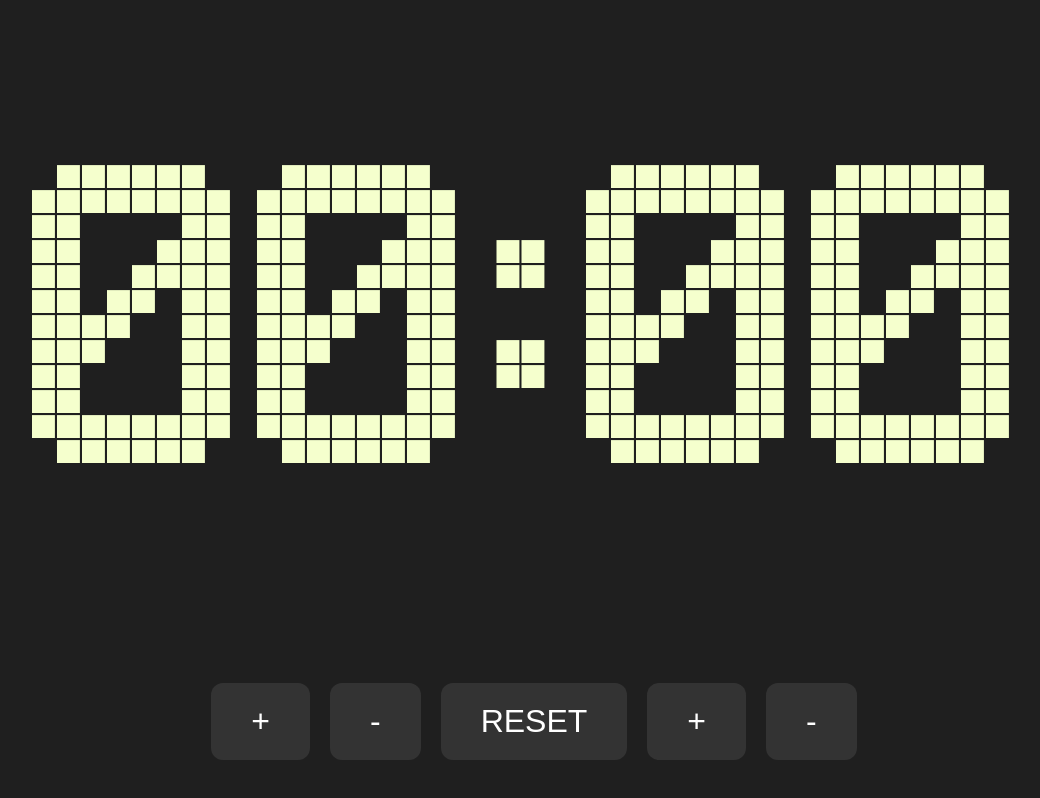
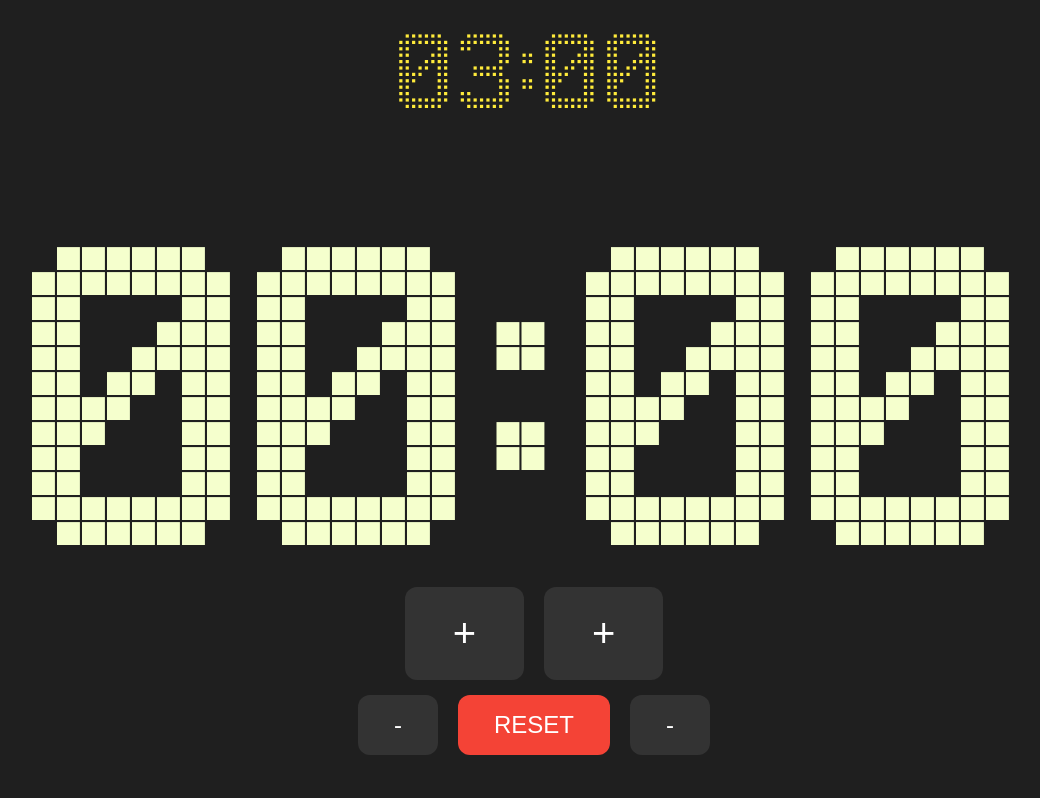
Before and after one commit to REX727/Score-Counter, a plain HTML site: page index.html in a window 1280 px wide. Both pictures are taken after a click on the button "RESET". Shown: the whole page, without its empty margins (106-1146 px from the left). Drawn offline with Linux system fonts and the light colour scheme.

Commit message:
V 0.2 BETA

```diff
--- a/index.html
+++ b/index.html
@@ -16,18 +16,24 @@
     <script src="main.js" defer></script>
 </head>
 <body>
-    <div class="scoreboard">
-        <h2 id="BLUE">00</h2>
-        <h2>:</h2>
-        <h2 id="RED">00</h2>
+    <div class="timer" id="timer">03:00</div>
+    <div class="main-center">
+        <div class="scoreboard">
+            <h2 id="BLUE">00</h2>
+            <h2>:</h2>
+            <h2 id="RED">00</h2>
+        </div>
     </div>
     <div class="buttons">
-        <button onclick="score_add_blue()">+</button>
-        <button onclick="score_minus_blue()">-</button>
-        <button onclick="score_reset()">RESET</button>
-        <button onclick="score_add_red()">+</button>
-        <button onclick="score_minus_red()">-</button>
-
+        <div class="row">
+            <button class="btn-plus" onclick="score_add_blue()" title="藍隊加分 (B)">+</button>
+            <button class="btn-plus" onclick="score_add_red()" title="紅隊加分 (R)">+</button>
+        </div>
+        <div class="row">
+            <button class="btn-minus" onclick="score_minus_blue()">-</button>
+            <button class="btn-reset" onclick="reset()">RESET</button>
+            <button class="btn-minus" onclick="score_minus_red()">-</button>
+        </div>
     </div>
 </body>
 </html>
--- a/main.js
+++ b/main.js
@@ -1,6 +1,5 @@
 let blue_s = 00;
 let red_s = 00;
-
 
 function score_add_red() {
     red_s += 1;
@@ -9,7 +8,6 @@ function score_add_red() {
     }else{
         document.getElementById('RED').innerHTML = `${red_s}`;
     }
-
 }
 
 function score_add_blue() {
@@ -49,3 +47,67 @@ function score_reset() {
     document.getElementById('RED').innerHTML = `0${red_s}`;
     document.getElementById('BLUE').innerHTML = `0${blue_s}`;
 }
+
+// Timer
+let timerDuration = 3 * 60; // 3 minutes in seconds
+let timer = timerDuration;
+let timerInterval = null;
+let timerStarted = false; // 新增狀態
+
+function updateTimerDisplay() {
+    const min = String(Math.floor(timer / 60)).padStart(2, '0');
+    const sec = String(timer % 60).padStart(2, '0');
+    document.getElementById('timer').textContent = `${min}:${sec}`;
+}
+
+function startTimer() {
+    if (timerInterval) return;
+    timerInterval = setInterval(() => {
+        if (timer > 0) {
+            timer--;
+            updateTimerDisplay();
+        } else {
+            clearInterval(timerInterval);
+            timerInterval = null;
+        }
+    }, 1000);
+    timerStarted = true;
+}
+
+function resetTimer() {
+    clearInterval(timerInterval);
+    timerInterval = null;
+    timer = timerDuration;
+    updateTimerDisplay();
+    timerStarted = false;
+}
+
+window.onload = function() {
+    updateTimerDisplay();
+};
+
+// 空白鍵快捷鍵
+document.addEventListener('keydown', function(e) {
+    if (e.code === 'Space') {
+        e.preventDefault();
+        if (!timerStarted) {
+            startTimer();
+        } else {
+            resetTimer();
+        }
+    }
+    if (e.key === ',' || e.key === ',') {
+        score_add_blue();
+    }
+    if (e.key === '.' || e.key === '.') {
+        score_add_red();
+    }
+    if (e.key === 'r' || e.key === 'R') {
+        reset();
+    }
+});
+
+function reset() {
+    score_reset();
+    resetTimer();
+}
--- a/style.css
+++ b/style.css
@@ -7,12 +7,13 @@ body {
     font-family: advanced_dot_digital-7;
     display: flex;
     flex-direction: column;
-    justify-content: center;
+    justify-content: flex-start; /* 讓內容從最上方開始 */
     align-items: center;
     height: 100vh;
     margin: 0;
     background-color: #1f1f1f;
     color: #ffffff;
+    position: relative;
 }
 
 h2 {
@@ -42,6 +43,30 @@ h2, h3 {
     justify-content: center;
     align-items: center;
     width: 100%;
+    z-index: 1;
+}
+
+.timer {
+    font-size: 64px;
+    color: #ffeb3b;
+    text-align: center;
+    margin-top: 60px; /* 增加與頂部距離，讓 timer 更往下 */
+    margin-bottom: 40px;
+    font-family: advanced_dot_digital-7, monospace;
+    letter-spacing: 4px;
+    position: static;
+    width: auto;
+    z-index: 2;
+}
+
+.main-center {
+    flex: 1;
+    display: flex;
+    flex-direction: column;
+    justify-content: center;
+    align-items: center;
+    width: 100vw;
+    height: 100vh;
 }
 
 .buttons {
@@ -50,13 +75,21 @@ h2, h3 {
     left: 0;
     width: 100%;
     display: flex;
+    flex-direction: column;
+    align-items: center;
+    gap: 10px;
+}
+
+.row {
+    display: flex;
     justify-content: center;
     gap: 20px;
+    margin-bottom: 5px;
 }
 
-.buttons button {
-    font-size: 2rem;
-    padding: 20px 40px;
+.btn-plus {
+    font-size: 2.5rem;
+    padding: 24px 48px;
     border-radius: 12px;
     border: none;
     background: #333;
@@ -65,6 +98,24 @@ h2, h3 {
     transition: background 0.2s;
 }
 
-.buttons button:hover {
+.btn-minus, .btn-reset {
+    font-size: 1.5rem;
+    padding: 16px 36px;
+    border-radius: 12px;
+    border: none;
+    background: #333;
+    color: #fff;
+    cursor: pointer;
+    transition: background 0.2s;
+}
+
+.btn-reset {
+    background: #f44336;
+    color: #fff;
+    margin-left: 0;
+    margin-right: 0;
+}
+
+.btn-plus:hover, .btn-minus:hover, .btn-reset:hover {
     background: #555;
 }
```
